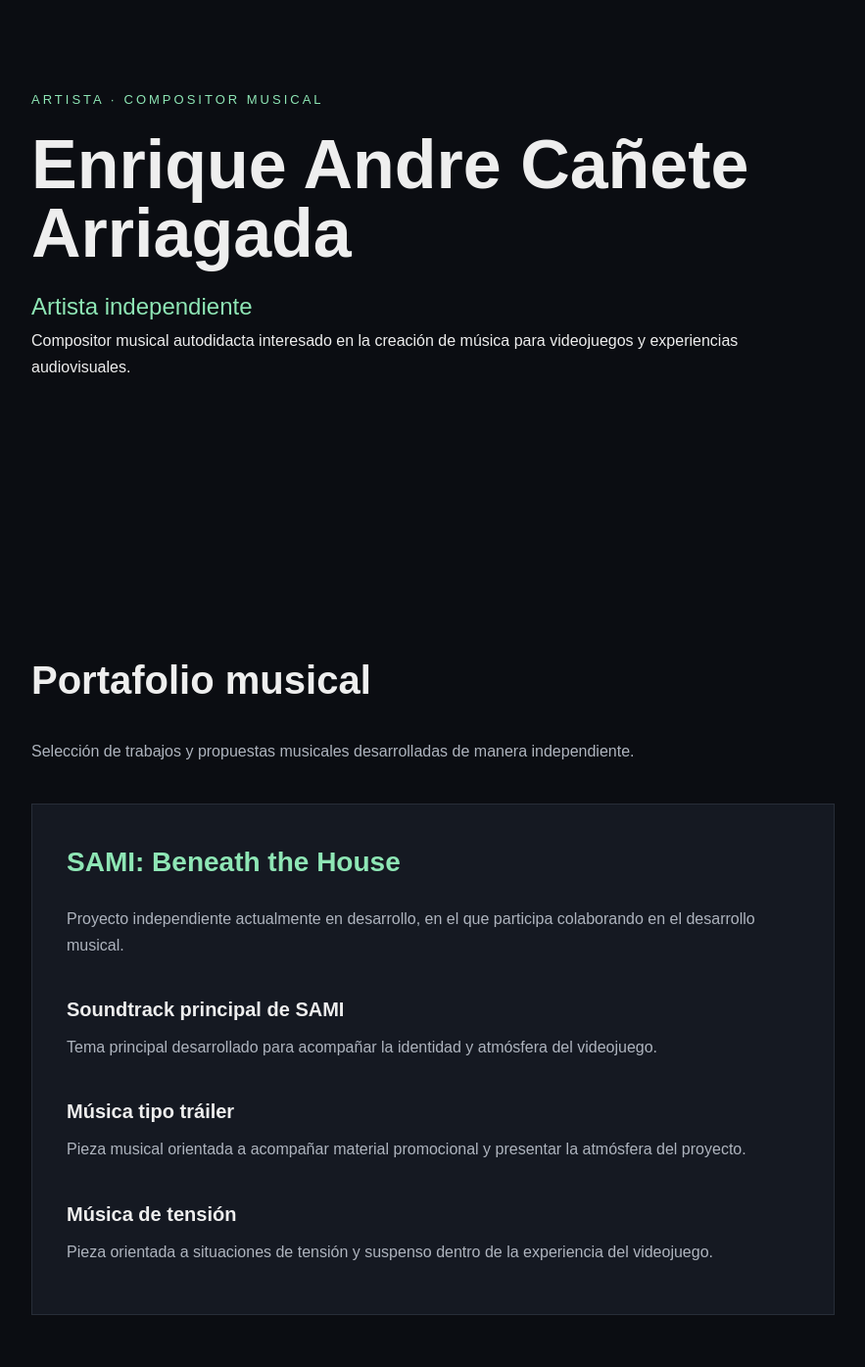
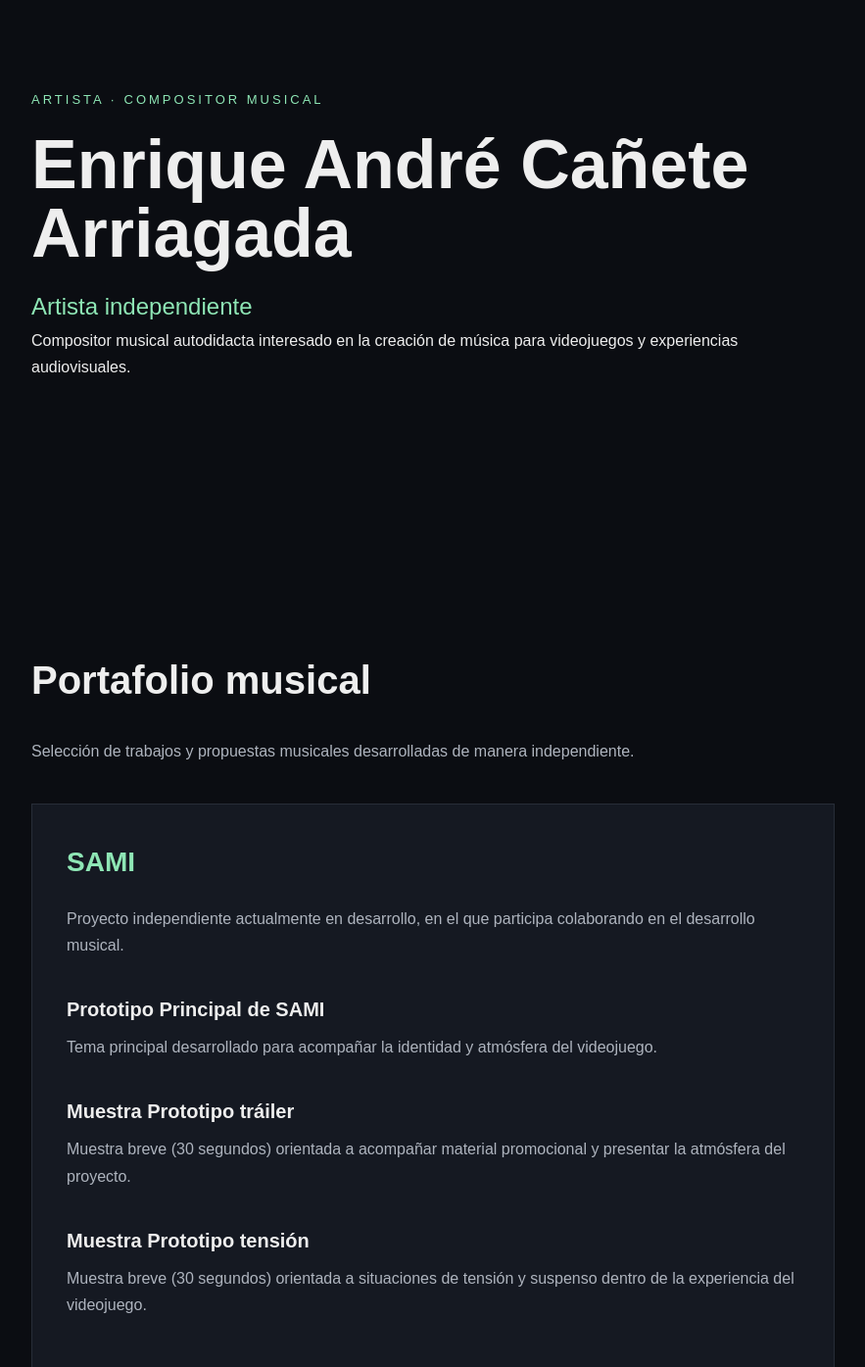
Before and after one commit to enriqueandre99/enriqueandre99.github.io, a plain HTML site: page index.html in a window 1280 px wide. Shown: the part 80-1475 px from the top of the page at 98% size, without its empty margins (198-1081 px from the left). Drawn offline with Linux system fonts and the light colour scheme.

Commit message:
Update index.html

```diff
--- a/index.html
+++ b/index.html
@@ -5,7 +5,7 @@
     <meta charset="UTF-8">
     <meta name="viewport" content="width=device-width, initial-scale=1.0">
 
-    <title>Enrique Andre Cañete Arriagada | Compositor Musical</title>
+    <title>Enrique André Cañete Arriagada | Compositor Musical</title>
 
     <link rel="stylesheet" href="style.css">
 </head>
@@ -16,7 +16,7 @@
 
         <p>ARTISTA · COMPOSITOR MUSICAL</p>
 
-        <h1>Enrique Andre Cañete Arriagada</h1>
+        <h1>Enrique André Cañete Arriagada</h1>
 
         <h2>Artista independiente</h2>
 
@@ -40,7 +40,7 @@
 
         <article>
 
-            <h3>SAMI: Beneath the House</h3>
+            <h3>SAMI</h3>
 
             <p>
                 Proyecto independiente actualmente en desarrollo,
@@ -48,7 +48,7 @@
             </p>
 
 
-            <h4>Soundtrack principal de SAMI</h4>
+            <h4>Prototipo Principal de SAMI</h4>
 
             <p>
                 Tema principal desarrollado para acompañar la identidad
@@ -56,18 +56,18 @@
             </p>
 
 
-            <h4>Música tipo tráiler</h4>
+            <h4>Muestra Prototipo tráiler</h4>
 
             <p>
-                Pieza musical orientada a acompañar material promocional
+                Muestra breve (30 segundos) orientada a acompañar material promocional
                 y presentar la atmósfera del proyecto.
             </p>
 
 
-            <h4>Música de tensión</h4>
+            <h4>Muestra Prototipo tensión</h4>
 
             <p>
-                Pieza orientada a situaciones de tensión y suspenso
+                Muestra breve (30 segundos) orientada a situaciones de tensión y suspenso
                 dentro de la experiencia del videojuego.
             </p>
 
@@ -108,7 +108,7 @@
     <footer>
 
         <p>
-            © 2026 Enrique Andre Cañete Arriagada
+            © 2026 Enrique André Cañete Arriagada
         </p>
 
     </footer>
```
